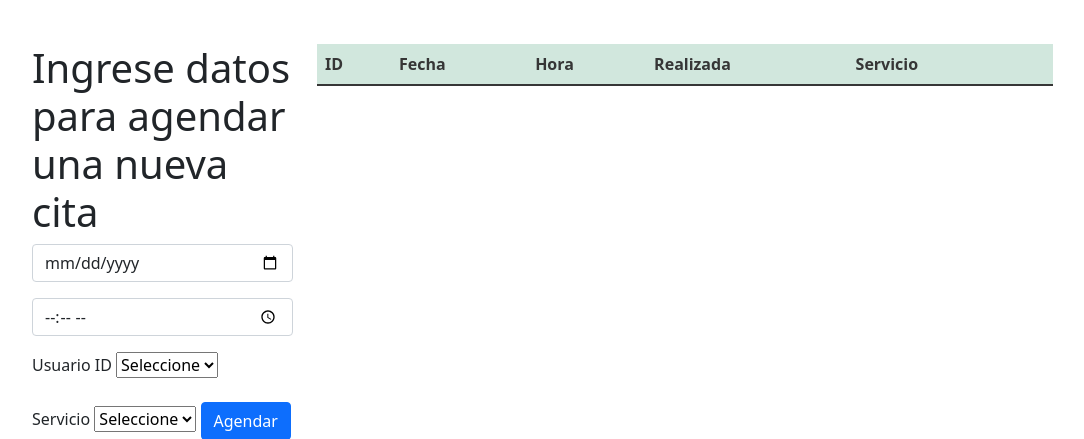
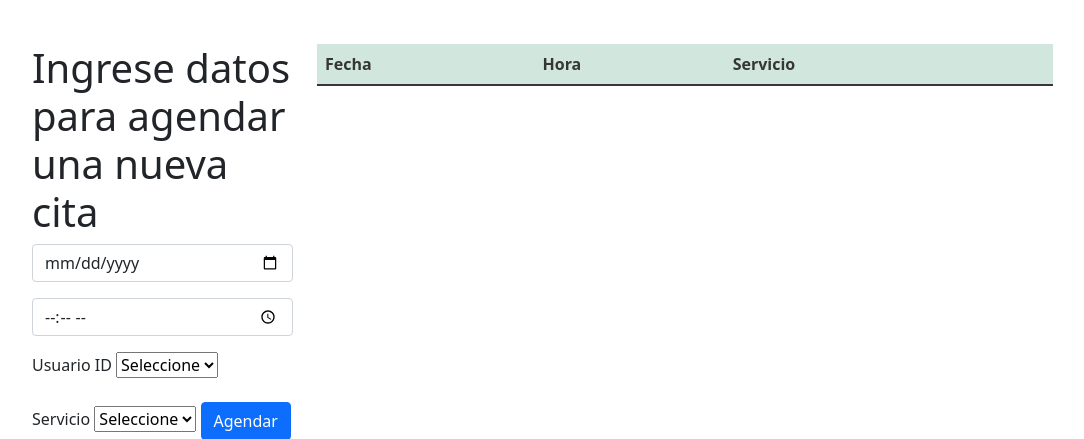
Before and after one commit to JerryRC18/IngSoftware, a PHP site: page /php/citas.php in a window 1280 px wide. Shown: the part 140-579 px from the top of the page, without its empty margins (50-1134 px from the left). Run offline with PHP 8.4, Linux system fonts and the light colour scheme; the visitor is signed in with stand-in values (Sample User, id 1); data that the repository does not hold is empty.

Commit message:
citas actualizada
citas.php vista arreglada para no mostrar "realizada"

```diff
--- a/php/citas.php
+++ b/php/citas.php
@@ -105,10 +105,8 @@
                             <table class="table" >
                                 <thead class="table-success table-striped" >
                                     <tr>
-                                    <th>ID</th>
                                         <th>Fecha</th>
                                         <th>Hora</th>
-                                        <th>Realizada</th>
                                         <th>Servicio</th>
                                         <th></th>
                                     </tr>
@@ -120,12 +118,10 @@
                                             while($row=mysqli_fetch_array($query)){
                                         ?>
                                             <tr>
-                                            <th><?php  echo $row['cit_id']?></th>
                                                 <th><?php  echo $row['cit_fecha']?></th>
                                                 <th><?php  echo $row['cit_hora']?></th>
-                                                <th><?php  echo $row['cit_realizada']?></th>
                                                 <th><?php  echo $row['cit_servicio']?></th>
-                                                </tr>
+                                            </tr>
                                         <?php
                                             }
                                         ?>
```
